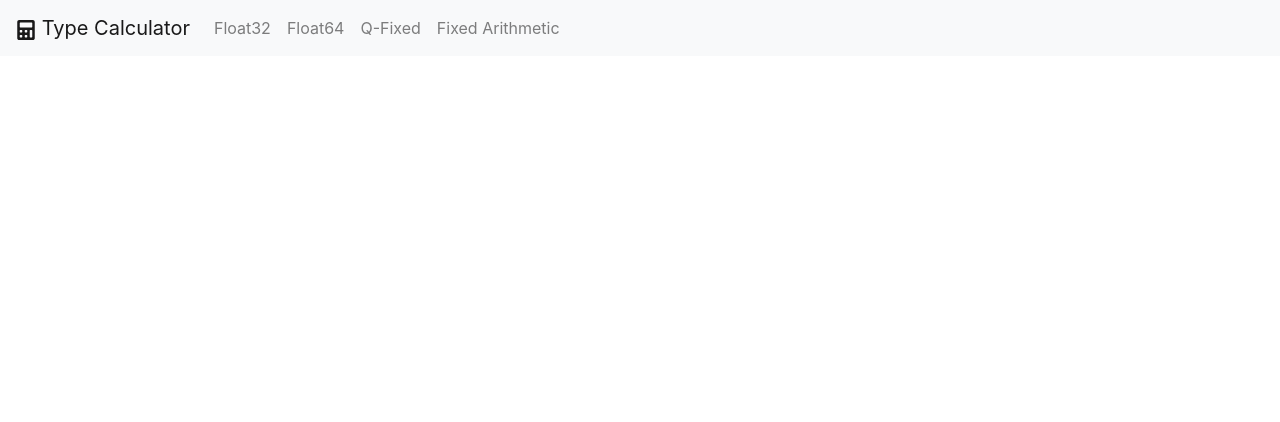
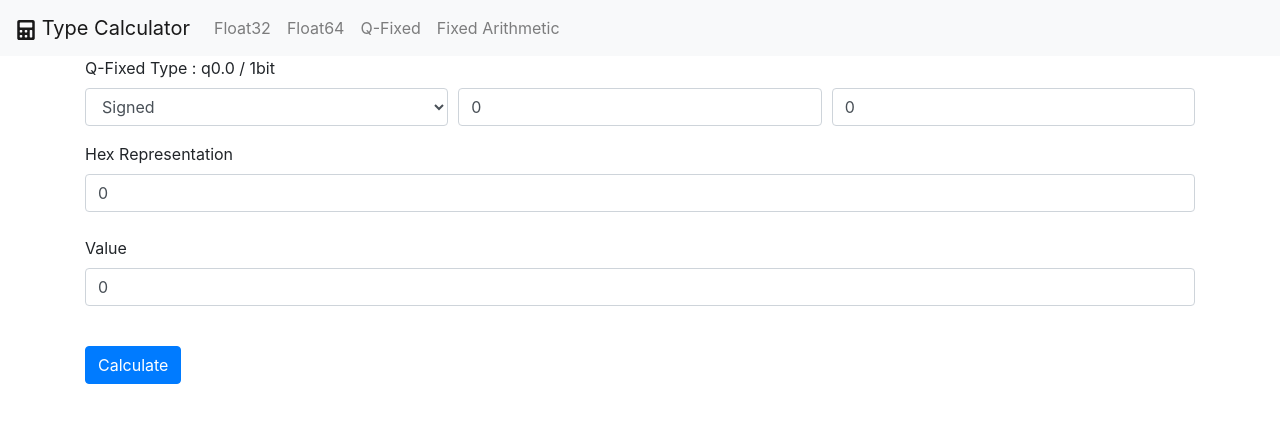
Before and after one commit to DongHoonPark/type_calculator, a React (Create React App) app: page /qfixed in a window 1280 px wide. Shown: the top 422 px of the page. Built offline with nearby package versions, Linux system fonts and the light colour scheme.

Commit message:
qfixed implementation done

```diff
--- a/src/App.tsx
+++ b/src/App.tsx
@@ -12,6 +12,7 @@ import {
 import { Nav, Navbar } from 'react-bootstrap';
 import {AiFillCalculator} from 'react-icons/ai'
 import {FaCalculator} from 'react-icons/fa'
+import QFixed from './pages/QFixed';
 
 function App() {
   let link_style : CSSProperties = {
@@ -36,7 +37,7 @@ function App() {
         <Switch>
           <Route path="/float32"></Route>
           <Route path="/float64"></Route>
-          <Route path="/qfixed"></Route>
+          <Route path="/qfixed"><QFixed></QFixed></Route>
           <Route path="/fixed_arithmetic"></Route>
         </Switch>
       </Router>
--- /dev/null
+++ b/src/Misc.ts
@@ -0,0 +1,99 @@
+const is_unsigned_fixed = (type:string)=>RegExp("^uq[0-9]+\\.[0-9]+$").test(type.toLowerCase())
+const is_signed_fixed   = (type:string)=>RegExp("^q[0-9]+\\.[0-9]+$").test(type.toLowerCase())
+const is_fixed          = (type:string)=>is_signed_fixed(type)||is_unsigned_fixed(type)
+
+export function get_type_bitlens(type : string){
+    type = type.toLowerCase()
+    let extract_bit = (fixed_type:string)=>{
+        return fixed_type.split("q")[1].split(".").map((x)=>(parseInt(x)))
+    }
+
+    if(is_fixed(type)){
+        let bits = extract_bit(type)
+        return [is_signed_fixed(type)? 1 : 0, ...bits]
+    }
+    else if(type === 'float32'){
+        return [1, 8, 23]
+    }
+    else if(type === 'float64'){
+        return [1, 11, 52]
+    }
+    else{
+        //no match type
+        return [0,0,0]
+    }
+}
+
+export function hex2bits(hex : string, type : string){
+    let integer = parseInt(hex, 16)
+    let ret = []
+    for(let i = 0; i < get_type_bitlens(type).reduce((a,c)=>a+c); i++){
+        ret.push(integer&(1<<i) ? 1 : 0)
+    }
+    return ret.reverse()
+}
+
+export function bits2hex(bits : number[]){
+    const integer2hex = (num : number, places : number) => num.toString(16).padStart(places, '0')
+    let integer = 0;
+    for(let i = 0; i < bits.length; i++){
+        if(bits.reverse()[i] == 1){
+            integer += (1<<i)
+        }
+    }
+    let hexlen = Math.ceil(bits.length / 4)
+
+    return integer2hex(integer, hexlen)
+}
+
+export function hex2val(hex : string, type:string){
+    if(is_fixed(type)){
+        let bitlens = get_type_bitlens(type)
+        let integer = parseInt(hex, 16)
+        let unit = 1<<bitlens[2]
+
+        let val = integer / unit
+
+        if(is_signed_fixed(type) && hex2bits(hex, type)[0] === 1){
+            val -= 1<< (1 + bitlens[1])
+        }
+        return val
+    }
+    else if(type === 'float32'){
+        return new Float32Array(Uint8Array.from(Buffer.from(hex, 'hex').reverse()).buffer)[0]
+    }
+    else if(type === 'float64'){
+        return new Float64Array(Uint8Array.from(Buffer.from(hex, 'hex').reverse()).buffer)[0]
+    }
+    else{
+        return 0
+    }
+}
+
+export function val2hex(val : number, type:string){
+    if(is_fixed(type)){
+        const integer2hex = (num : number, places : number) => num.toString(16).padStart(places, '0')
+
+        let bitlens = get_type_bitlens(type)
+        let resolution = 1 / (1<<bitlens[2])
+
+        let integer = Math.round( val / resolution )
+        let bitlen = bitlens.reduce((a,c)=>a+c)
+
+        if(integer < 0){
+            integer += 1 << bitlen + 1
+        }
+
+        let hexlen = Math.ceil(bitlen / 4)
+        return integer2hex(integer, hexlen)
+    }
+    else if(type === 'float32'){
+        return "0"
+    }
+    else if(type === 'float64'){
+        return "0"
+    }
+    else{
+        return "0"
+    }
+}
--- /dev/null
+++ b/src/components/BitsPanel.tsx
@@ -0,0 +1,13 @@
+import React, { CSSProperties } from 'react';
+import {get_type_bitlens, hex2bits} from '../Misc'
+
+function BitsPanel(hex : string, type : string){
+    let bitlens = get_type_bitlens(type) // length info of bits of data
+    let bits = hex2bits(hex, type) // raw 0, 1 expression of data
+
+    return(
+        <></>
+    )
+}
+
+export default BitsPanel;
--- /dev/null
+++ b/src/pages/QFixed.tsx
@@ -0,0 +1,126 @@
+import React, { CSSProperties, useEffect, useState, useRef } from 'react';
+import { Container, Form, Col, Button } from 'react-bootstrap';
+import BitsPanel from '../components/BitsPanel';
+import { get_type_bitlens, hex2val, val2hex } from '../Misc';
+
+const isNumber = (input : string) =>{ return '0' <= input && input <= '9'}
+
+
+function QFixed(){
+    const integerRef = useRef<any>()
+    const fractionRef = useRef<any>()
+    const hexRef = useRef<any>()
+    const valueRef = useRef<any>()
+
+    const [type, setType] = useState<string>("q0.0")
+    const [signed, setSigned] = useState<string>("q")
+    const [integer, setInteger] = useState<string>("0")
+    const [fraction, setFraction] = useState<string>("0")
+
+    const [hex, setHex] = useState<string>("0")
+    const [value, setValue] = useState<string>("0")
+
+    const onTypeSignedInputChanged : React.ChangeEventHandler<HTMLInputElement> = (e) =>{
+        const { value, name } = e.target
+        if(value === "Signed")
+            setSigned("q")
+        else
+            setSigned("uq")
+
+    }
+    const onTypeNumberInputChanged : React.ChangeEventHandler<HTMLInputElement> = (e) =>{
+        const { value, name } = e.target
+        let input = value.charAt(value.length - 1)
+        if(!isNumber(input)){
+            e.target.value = value.slice(0, -1)
+        }
+        switch(e.target){
+            case integerRef.current:
+                setInteger(e.target.value)
+                break
+            case fractionRef.current:
+                setFraction(e.target.value)
+                break
+        }
+    }
+
+    useEffect(() => {
+        setType("".concat(signed?signed:"" , integer?integer:"", ".", fraction?fraction:""))
+    }, [signed, integer, fraction])
+
+    useEffect(()=>{
+        valueRef.current.value = value
+    },[value])
+
+    useEffect(()=>{
+        hexRef.current.value = hex
+    },[hex])
+
+    const onHexInputChanged : React.ChangeEventHandler<HTMLInputElement> = (e) =>{
+        const { value, name } = e.target
+        let input = value.charAt(value.length - 1).toLowerCase()
+        if(isNumber(input) || ('a' <= input && input <= 'f')){
+            setHex(e.target.value)
+        }
+        else{
+            e.target.value = value.slice(0, -1)
+        }
+    }
+
+    const onEnterPressed : React.KeyboardEventHandler<HTMLInputElement>=(e)=>{
+        if (e.key === 'Enter') {
+            switch(e.target){
+                case valueRef.current:
+                    setHex((val2hex(parseFloat(value), type).toString()))
+                    break
+                case hexRef.current:
+                    setValue((hex2val(hex, type).toString()))
+                    break
+            }
+        }
+    }
+
+    const onValueInputChanged : React.ChangeEventHandler<HTMLInputElement> = (e) =>{
+        setValue(e.target.value)
+    }
+
+    return(
+        <>
+        <Container>
+            <Form>
+            <Form.Label>Q-Fixed Type : {type} / {get_type_bitlens(type?type:"q0.0").reduce((a,c)=>a+c)}bit</Form.Label>
+            <Form.Row>
+                <Form.Group as={Col} controlId="signed">
+                    <Form.Control as="select" defaultValue="Signed" onChange={onTypeSignedInputChanged}>
+                        <option>Signed</option>
+                        <option>Unsigned</option>
+                    </Form.Control>
+                </Form.Group>
+
+                <Form.Group as={Col} controlId="integer" >
+                <Form.Control type="text" placeholder="Integer" defaultValue={0} onChange={onTypeNumberInputChanged} ref={integerRef}/>
+                </Form.Group>
+
+                <Form.Group as={Col} controlId="fraction">
+                <Form.Control type="text" placeholder="Fraction" defaultValue={0} onChange={onTypeNumberInputChanged} ref={fractionRef}/>
+                </Form.Group>
+            </Form.Row>
+            </Form>
+            <Form.Group>
+                <Form.Label>Hex Representation</Form.Label>
+                <Form.Control type="text" placeholder="hex" onKeyPress={onEnterPressed} onChange={onHexInputChanged} ref={hexRef}/>
+                <br/>
+                <Form.Label>Value</Form.Label>
+                <Form.Control type="text" placeholder="value in decimal" onKeyPress={onEnterPressed} onChange={onValueInputChanged} ref={valueRef}/>
+            </Form.Group>
+            <br/>
+            <Button>Calculate</Button>
+            {/* <BitsPanel>
+            </BitsPanel> */}
+        </Container>
+
+        </>
+    )
+}
+
+export default QFixed
```
Also changed, not shown: src/BitsPanel.tsx (deleted, +0 -79 lines).
